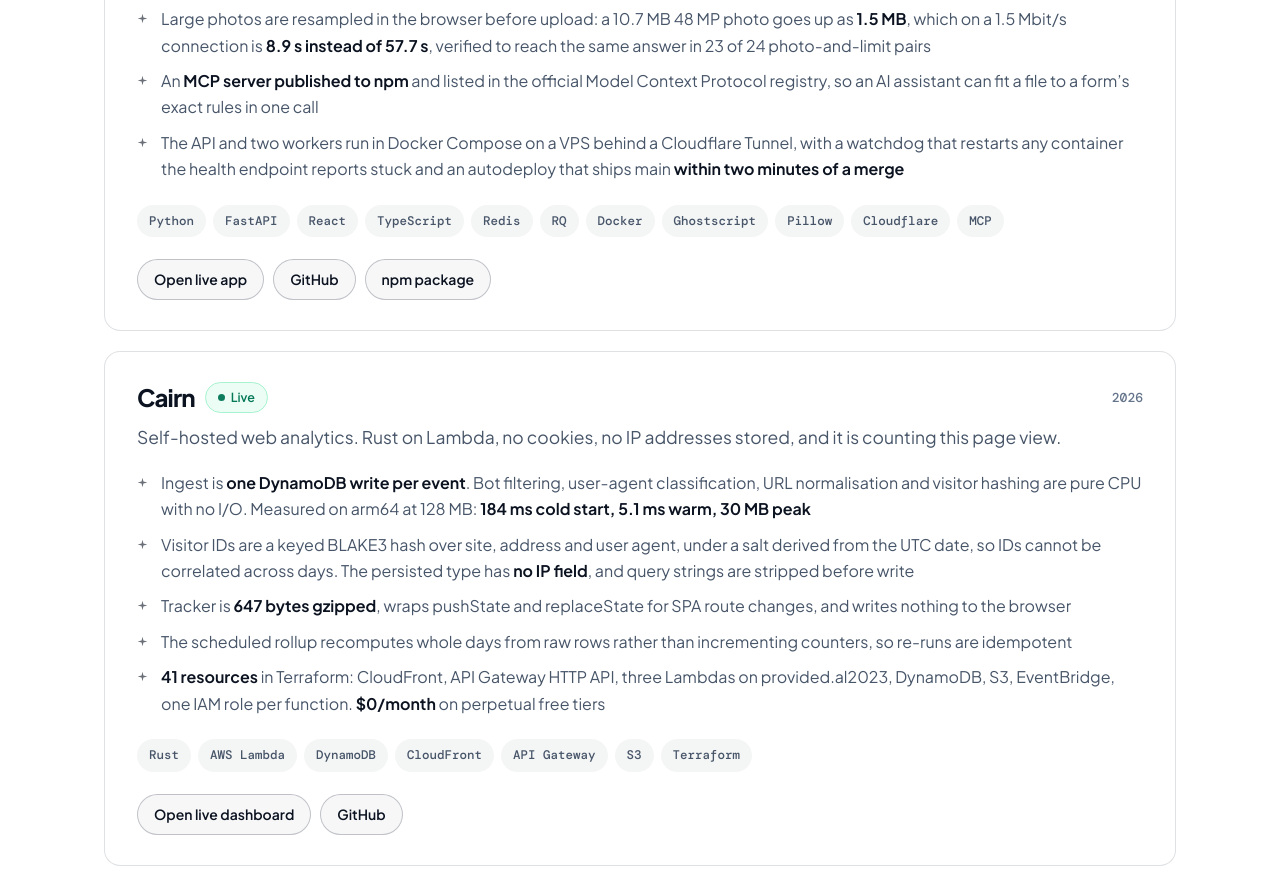
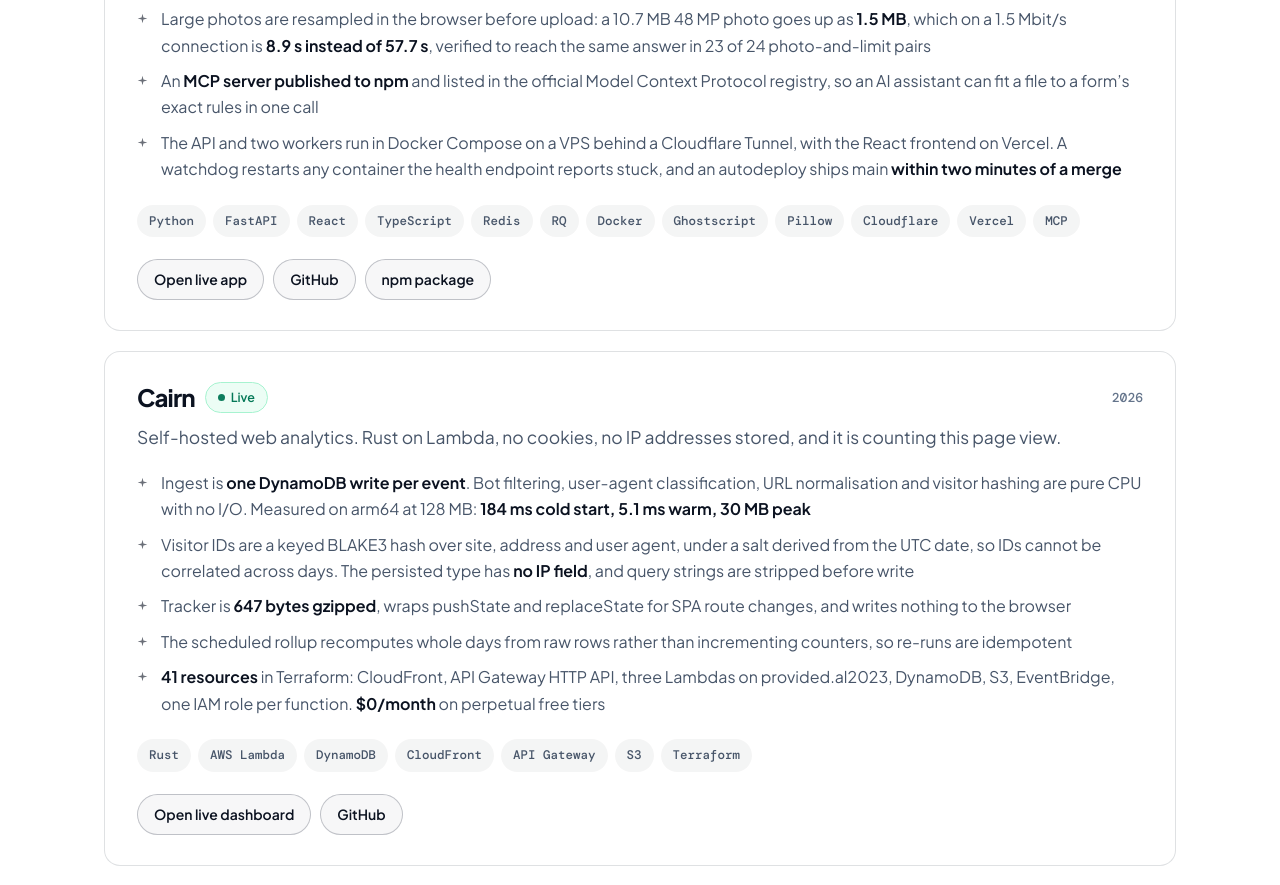
Before and after one commit to Gautamstar/portfolio, a plain HTML site: page index.html in a window 1280 px wide. Shown: the part 1527-2412 px from the top of the page. Drawn offline with Linux system fonts and the light colour scheme.

Commit message:
Name the VPS and Vercel split on the FitFileSize card
The API, two workers and Redis run in Docker Compose on a VPS behind a
Cloudflare Tunnel; the React frontend is on Vercel. The card said the
first half and not the second, and had no Vercel tag.

The EDA Web Service card keeps its Render tag: that backend is still on
Render and answered after a free-tier cold start on 2026-10-07.

```diff
--- a/index.html
+++ b/index.html
@@ -838,13 +838,13 @@
         <li>A limit chosen before upload starts the run while the visitor is still reading the size picker, which turns the wait after pressing Compress from <strong>3.9 s into 0.3 s</strong></li>
         <li>Large photos are resampled in the browser before upload: a 10.7 MB 48 MP photo goes up as <strong>1.5 MB</strong>, which on a 1.5 Mbit/s connection is <strong>8.9 s instead of 57.7 s</strong>, verified to reach the same answer in 23 of 24 photo-and-limit pairs</li>
         <li>An <strong>MCP server published to npm</strong> and listed in the official Model Context Protocol registry, so an AI assistant can fit a file to a form&rsquo;s exact rules in one call</li>
-        <li>The API and two workers run in Docker Compose on a VPS behind a Cloudflare Tunnel, with a watchdog that restarts any container the health endpoint reports stuck and an autodeploy that ships main <strong>within two minutes of a merge</strong></li>
+        <li>The API and two workers run in Docker Compose on a VPS behind a Cloudflare Tunnel, with the React frontend on Vercel. A watchdog restarts any container the health endpoint reports stuck, and an autodeploy ships main <strong>within two minutes of a merge</strong></li>
       </ul>
       <div class="tags">
         <span class="tag">Python</span><span class="tag">FastAPI</span><span class="tag">React</span>
         <span class="tag">TypeScript</span><span class="tag">Redis</span><span class="tag">RQ</span>
         <span class="tag">Docker</span><span class="tag">Ghostscript</span><span class="tag">Pillow</span>
-        <span class="tag">Cloudflare</span><span class="tag">MCP</span>
+        <span class="tag">Cloudflare</span><span class="tag">Vercel</span><span class="tag">MCP</span>
       </div>
       <div class="card-links">
         <a class="btn btn-sm" href="https://fitfilesize.com" target="_blank" rel="noopener">Open live app</a>
```
